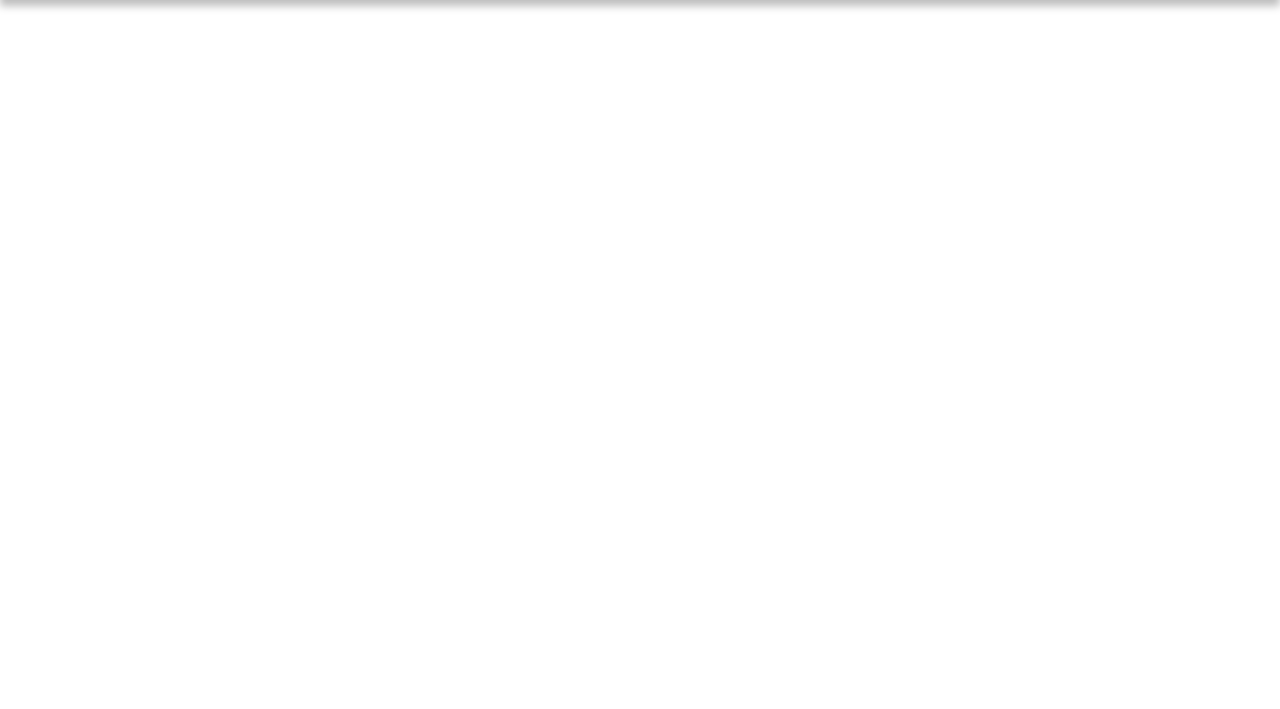
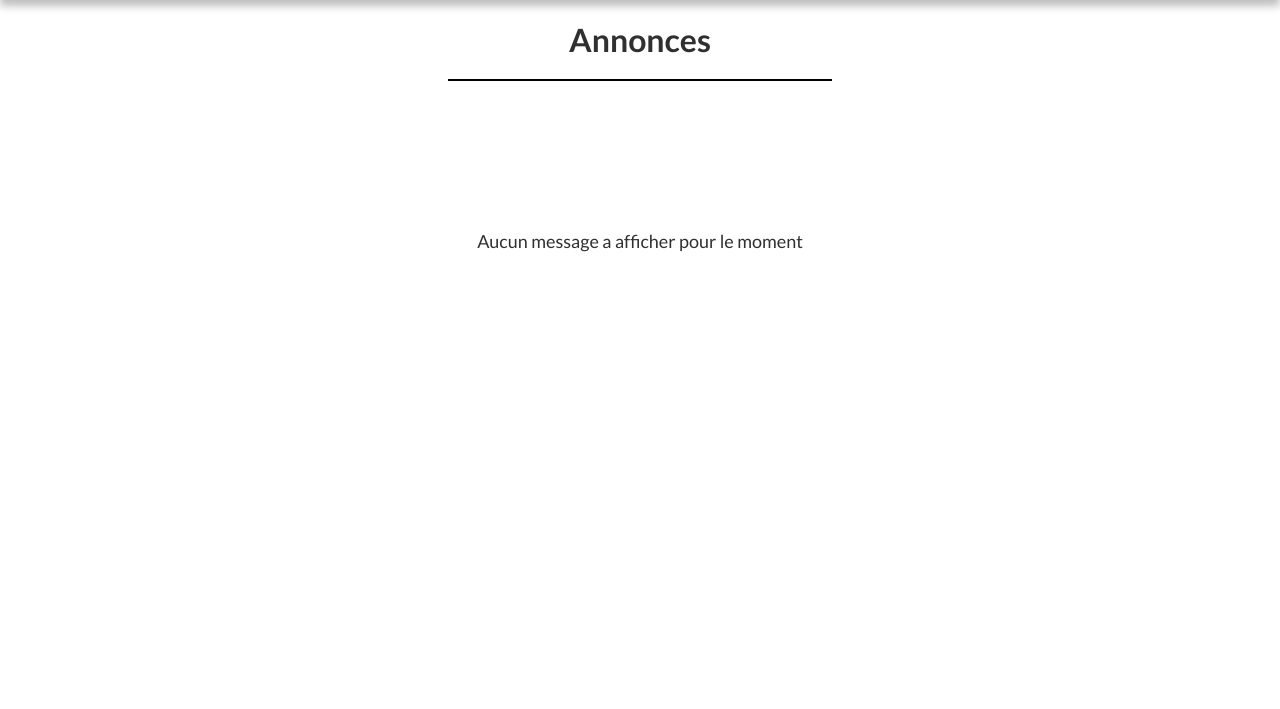
Before and after one commit to JulienR1/trampolineintercite.com-redesign, a PHP site: page /messages in a window 1280 px wide. Shown: the part 90-799 px from the top of the page. Run offline with PHP 8.4, Linux system fonts and the light colour scheme; tables that the repository leaves empty hold one stand-in row (values such as "Sample post"); style sheets or scripts are compiled from the project's sources; some libraries are stand-ins or nearby versions.

Commit message:
Page de messages

```diff
--- a/site/css/_colors.scss
+++ b/site/css/_colors.scss
@@ -2,3 +2,4 @@
 $hotRed: #f71f44;
 $darkRed: #ca1735;
 $successGreen: #03ad48;
+$linkBlue: #0d64de;
--- /dev/null
+++ b/site/css/messages/messages.css
@@ -0,0 +1,84 @@
+@import url("https://fonts.googleapis.com/css2?family=Roboto:wght@300&display=swap");
+main {
+  width: 80%;
+  margin: 0 auto;
+}
+
+main h1 {
+  text-align: center;
+  padding: 20px 0;
+}
+
+main hr {
+  width: 60%;
+  border: 1px solid #000;
+  background-color: #000;
+  margin: 0 auto;
+}
+
+main section {
+  margin: 20px 0;
+  padding: 20px;
+  border-radius: 20px;
+}
+
+main section h3 {
+  display: inline-block;
+  font-size: 18px;
+}
+
+main section span {
+  display: inline-block;
+  font-size: 12px;
+  padding-left: 5px;
+}
+
+main section p {
+  font-size: 14px;
+  margin: 6px 0;
+  font-family: "Roboto", Arial, Helvetica, sans-serif;
+}
+
+main section a {
+  color: #0d64de;
+}
+
+main > p {
+  position: absolute;
+  top: 40%;
+  left: 50%;
+  -webkit-transform: translateX(-50%);
+          transform: translateX(-50%);
+  text-align: center;
+}
+
+@media screen and (min-width: 800px) {
+  main {
+    width: 60%;
+  }
+  main section {
+    padding: 30px;
+  }
+  main section div {
+    padding: 5px 0;
+  }
+  main section h3 {
+    font-size: 20px;
+  }
+  main section span {
+    font-size: 14px;
+  }
+  main section p {
+    font-size: 16px;
+  }
+  main > p {
+    font-size: 18px;
+  }
+}
+
+@media screen and (min-width: 1000px) {
+  main {
+    width: 50%;
+  }
+}
+/*# sourceMappingURL=messages.css.map */
--- /dev/null
+++ b/site/css/messages/messages.scss
@@ -0,0 +1,92 @@
+@import "../colors";
+@import "../variables";
+
+@import url("https://fonts.googleapis.com/css2?family=Roboto:wght@300&display=swap");
+
+main {
+  width: 80%;
+  margin: 0 auto;
+
+  h1 {
+    text-align: center;
+    padding: 20px 0;
+  }
+
+  hr {
+    width: 60%;
+    border: 1px solid #000;
+    background-color: #000;
+    margin: 0 auto;
+  }
+
+  section {
+    margin: 20px 0;
+    padding: 20px;
+    border-radius: 20px;
+
+    h3 {
+      display: inline-block;
+      font-size: 18px;
+    }
+
+    span {
+      display: inline-block;
+      font-size: 12px;
+      padding-left: 5px;
+    }
+
+    p {
+      font-size: 14px;
+      margin: 6px 0;
+      font-family: "Roboto", Arial, Helvetica, sans-serif;
+    }
+
+    a {
+      color: $linkBlue;
+    }
+  }
+
+  > p {
+    position: absolute;
+    top: 40%;
+    left: 50%;
+    transform: translateX(-50%);
+    text-align: center;
+  }
+}
+
+@media screen and (min-width: $mediumScreen) {
+  main {
+    width: 60%;
+
+    section {
+      padding: 30px;
+
+      div {
+        padding: 5px 0;
+      }
+
+      h3 {
+        font-size: 20px;
+      }
+
+      span {
+        font-size: 14px;
+      }
+
+      p {
+        font-size: 16px;
+      }
+    }
+
+    > p {
+      font-size: 18px;
+    }
+  }
+}
+
+@media screen and (min-width: $largeScreen) {
+  main {
+    width: 50%;
+  }
+}
--- a/site/includes/classes/Navigation.php
+++ b/site/includes/classes/Navigation.php
@@ -9,7 +9,7 @@
             new PageNav("À propos", "#", null, array(
                 new PageNav("Actualités", "#"),
                 new PageNav("Règlements", "#"),
-                new PageNav("Annonces", "#"),
+                new PageNav("Annonces", "/messages"),
             )),
             new PageNav("Activités", "#", null, array(
                 new PageNav("Récréatif", "#"),
--- a/site/includes/controllers/Controller.php
+++ b/site/includes/controllers/Controller.php
@@ -1,6 +1,6 @@
 <?php
 
-class Controller extends DatabaseHandler
+class Controller
 {
     public static $info;
 
--- /dev/null
+++ b/site/includes/controllers/Messages.php
@@ -0,0 +1,74 @@
+<?php
+
+class Messages extends Controller{
+
+    private static $messages = array();
+
+    public static function CreateView($viewName)
+    {
+        $model = new mMessages();
+        self::$messages = $model->getMessages();
+
+        self::CreateInfo();
+        parent::CreateView($viewName);
+    }
+
+    private static function CreateInfo()
+    {
+        parent::$info = new PageInfo();
+        parent::$info->setTitle("Trampoline Intercité | Messages");
+        parent::$info->setCss("messages/messages.css?v=1");
+    }
+
+    public static function GetMessagesHtml(){
+        $html = "";
+        if(!empty(self::$messages)){
+            foreach(self::$messages as $message){
+                $html .= self::GetSingleMessageHtml($message);
+            }
+        }else{
+            $html = '<p class="no-msg lato normal">
+                        Aucun message a afficher pour le moment
+                    </p>';
+        }
+
+        return $html;
+    }
+
+    private static function GetSingleMessageHtml($message){
+        $out = '<section class="bg-shadow">';
+        $out .= '<div><h3 class="lato normal">'.$message[1].'</h3><span class="lato light">'.$message[2].'</span></div>';
+
+        $out .= "<div>";
+        $out .= self::ReadMessageAsParagraphs($message[4]);
+        $out .= "</div>";
+
+        $out .= "</section>";
+        return $out;
+    }
+
+    private static function ReadMessageAsParagraphs($filename){
+        $out = "";
+        $file = fopen("files/messages/".$filename, "r") or die("Error opening " . $filename);
+
+        while(true){
+            if(feof($file)){
+            break;
+            }
+
+            if(substr($out, -4) == "</p>" || $out == ""){
+                $out .= "<p>";
+            }
+
+            $line = fgets($file);
+            $out .= $line;
+
+            if(strlen(trim($line))){
+                $out .= "</p>";
+            }
+        }
+
+        fclose($file);
+        return $out;
+    }
+}
--- /dev/null
+++ b/site/includes/models/mMessages.php
@@ -0,0 +1,13 @@
+<?php
+
+class mMessages extends DatabaseHandler{
+
+    public function getMessages(){
+        $query = 'SELECT *
+                    FROM news
+                    WHERE startDate <= CURDATE() AND endDate >= CURDATE()
+                    ORDER BY startDate DESC';
+        return parent::query($query);
+    }
+
+}
--- /dev/null
+++ b/site/includes/views/messages.php
@@ -0,0 +1,3 @@
+<h1 class="lato normal">Annonces</h1>
+<hr>
+<?php echo static::GetMessagesHtml(); ?>
--- a/site/index.php
+++ b/site/index.php
@@ -7,5 +7,7 @@
         require_once "includes/classes/" . $class_name . ".php";
     } else if (file_exists("includes/controllers/" . $class_name . ".php")) {
         require_once "includes/controllers/" . $class_name . ".php";
+    }else if(file_exists("includes/models/" . $class_name . ".php")){
+        require_once "includes/models/" . $class_name . ".php";
     }
 }
--- a/site/routes.php
+++ b/site/routes.php
@@ -4,12 +4,16 @@
     Home::CreateView("home");
 });
 
-Route::set("contact", function () {
-    Contact::CreateView("contact");
+Route::set("messages", function(){
+    Messages::CreateView("messages");
 });
 
 Route::set("registration-help", function(){
     RegisterHelp::CreateView("registerHelp");
+});
+
+Route::set("contact", function () {
+    Contact::CreateView("contact");
 });
 
 Route::set("ie", function () {
```
Also changed, not shown: scripts/1_table_news.sql (added, +7 -0 lines), scripts/2_sp_currentSeason.sql (added, +17 -0 lines), site/includes/classes/DatabaseHandler.php (+27 -8 lines), site/.htaccess, 2 other files.
